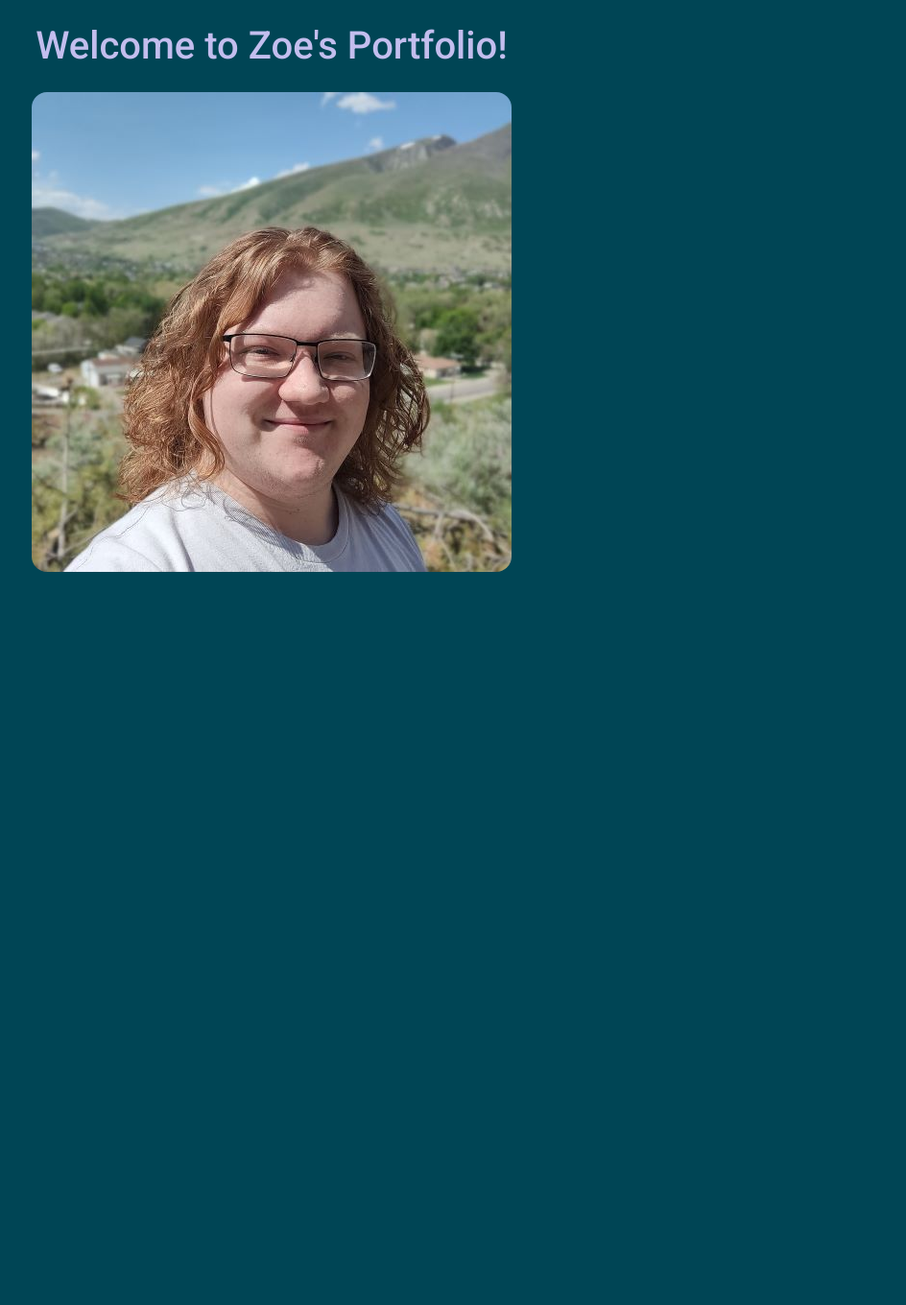
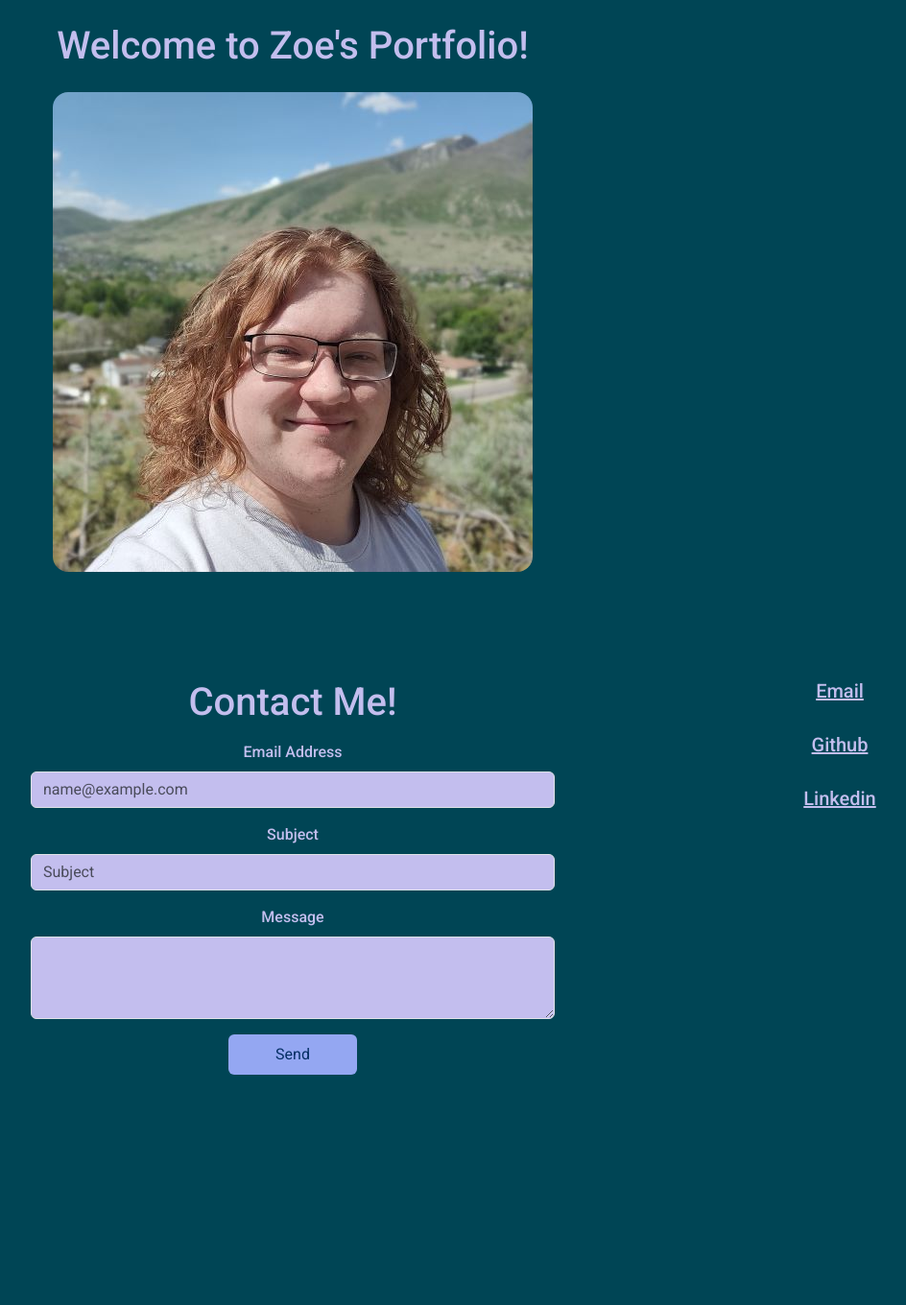
Before and after one commit to PapaZ810/Portfolio, a Django app: page / in a window 1280 px wide. Shown: the part 56-1416 px from the top of the page at 96% size, without its empty margins (50-994 px from the left). Before the commit the page ends 652 px from the top, so only its background shows below. Run offline with Django 5.2, Linux system fonts and the light colour scheme.

Commit message:
contact me and email working

```diff
--- a/Portfolio/settings.py
+++ b/Portfolio/settings.py
@@ -126,3 +126,5 @@ MEDIA_ROOT = BASE_DIR / 'page/static/images/'
 # https://docs.djangoproject.com/en/5.1/ref/settings/#default-auto-field
 
 DEFAULT_AUTO_FIELD = 'django.db.models.BigAutoField'
+
+EMAIL_BACKEND = 'django.core.mail.backends.console.EmailBackend'
--- /dev/null
+++ b/page/forms.py
@@ -0,0 +1,10 @@
+from django import forms
+from django.core import mail
+from django.core.mail import send_mail, BadHeaderError
+from django.http import HttpResponse
+
+
+class EmailForm(forms.Form):
+    email = forms.EmailField(widget=forms.TextInput(attrs={'placeholder': 'name@example.com'}))
+    subject = forms.CharField(max_length=100, widget=forms.TextInput(attrs={'placeholder': 'Subject'}))
+    message = forms.CharField(widget=forms.Textarea(attrs={'placeholder': 'Message'}))
--- a/page/templates/page/home.html
+++ b/page/templates/page/home.html
@@ -25,8 +25,8 @@
         opacity: 0;
     }
     </style>
-    <div class="container text-thistle ms-5 text-center mt-4 w-auto">
-        <div class="row justify-content-center align-items-center">
+    <div class="container text-thistle text-center mt-4 w-auto">
+        <div class="row d-flex justify-content-center align-items-center">
             <div class="col" style="max-width: 60rem;">
                 <h1>Welcome to Zoe's Portfolio!</h1>
                 <img src="{% static 'images/zoe.jpg' %}" alt="Zoe" class="rounded-5 p-3">
@@ -35,7 +35,7 @@
                 <p class="h5">{{ home.bio_text }}</p>
             </div>
         </div>
-        <div class="row row-cols-4 pt-5">
+        <div class="row d-flex row-cols-4 pt-5">
             {% for logo in skills %}
                 <div class="col skill">
                     <img src="{% static logo.logo.url %}" alt="{{ logo.name }}" class="rounded-1 m-3">
@@ -47,5 +47,35 @@
                 </div>
             {% endfor %}
         </div>
+        <div class="row justify-content-center mt-5">
+            <div class="col align-items-center">
+                <h1>Contact Me!</h1>
+                <form method="post">
+                    {% csrf_token %}
+                    <p class="text-danger">{{ form.non_field_errors }}</p>
+                    <div class="mb-3">
+                        <label for="{{ form.email.id_for_label }}" class="form-label">Email Address</label>
+                        <input type="email" class="form-control" name="email" id="{{ form.email.id_for_label }}" placeholder="name@example.com" style="background: #c3beee;" required>
+                    </div>
+                    <div class="mb-3">
+                        <label for="{{ form.subject.id_for_label }}" class="form-label">Subject</label>
+                        <input type="text" class="form-control" name="subject" id="{{ form.subject.id_for_label }}" placeholder="Subject" style="background: #c3beee;" required>
+                    </div>
+                    <div class="mb-3">
+                        <label for="{{ form.message.id_for_label }}" class="form-label">Message</label>
+                        <textarea class="form-control" name="message" id="{{ form.message.id_for_label }}" rows="3" style="background: #c3beee;" required></textarea>
+                    </div>
+                    <input class="btn bg-grayblue text-dark-blue p-2 px-5" type="submit" id="btn" value="Send">
+                </form>
+            </div>
+            <div class="col align-items-center">
+                <h5><a class="text-thistle" href="mailto: work@zoed.dev">Email</a></h5>
+                <br>
+                <h5><a class="text-thistle" href="https://www.github.com/PapaZ810">Github</a></h5>
+                <br>
+                <h5><a class="text-thistle" href="https://www.linkedin.com/in/zachary-durham-872081191/">Linkedin</a></h5>
+            </div>
+        </div>
     </div>
+    <div style="margin-bottom: 20em"></div>
 {% endblock body %}
--- a/page/templates/page/projects.html
+++ b/page/templates/page/projects.html
@@ -2,7 +2,7 @@
 {% load static %}
 {% block title %}Projects{% endblock %}
 {% block body %}
-    <div class="container ms-5">
+    <div class="container">
         <h1 class="text-thistle my-3">Previous Projects</h1>
         <div class="d-inline-flex w-auto h-auto align-items-center justify-content-center">
             {% for project in projects %}
--- a/page/views.py
+++ b/page/views.py
@@ -1,5 +1,9 @@
+from .models import *
+from .forms import EmailForm
+from django.core import mail
 from django.views.generic import *
-from .models import *
+from django.http import HttpResponse
+from django.core.mail import send_mail, BadHeaderError
 
 
 context = {
@@ -7,12 +11,38 @@ context = {
 }
 
 
-class HomeView(TemplateView):
+class HomeView(FormView):
+    form_class = EmailForm
     template_name = 'page/home.html'
     context.update({'home': Home.objects.first()})
     context.update({'skills': Skill.objects.all()})
     extra_context = context
     context_object_name = 'home'
+    success_url = '/'
+
+    def form_valid(self, form):
+        subject = form.cleaned_data['subject']
+        message = form.cleaned_data['message']
+        email = form.cleaned_data['email']
+        if subject and message and email:
+            try:
+                send_mail(
+                    subject,
+                    message,
+                    email,
+                    ['work@zoed.dev'],
+                    fail_silently=False,
+                    connection=mail.get_connection(),
+                )
+                print('Email sent')
+                return super().form_valid(form)
+            except BadHeaderError:
+                form.add_error(None, 'Invalid header found.')
+                return self.form_invalid(form)
+        else:
+            print('Email not sent')
+            form.add_error(None, 'Invalid input')
+            return self.form_invalid(form)
 
 
 class ProjectsView(ListView):
```
